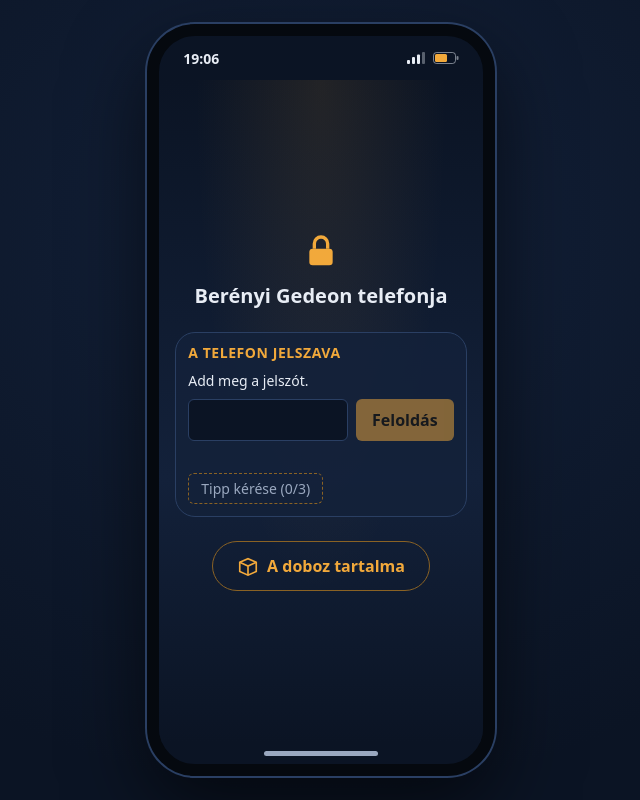
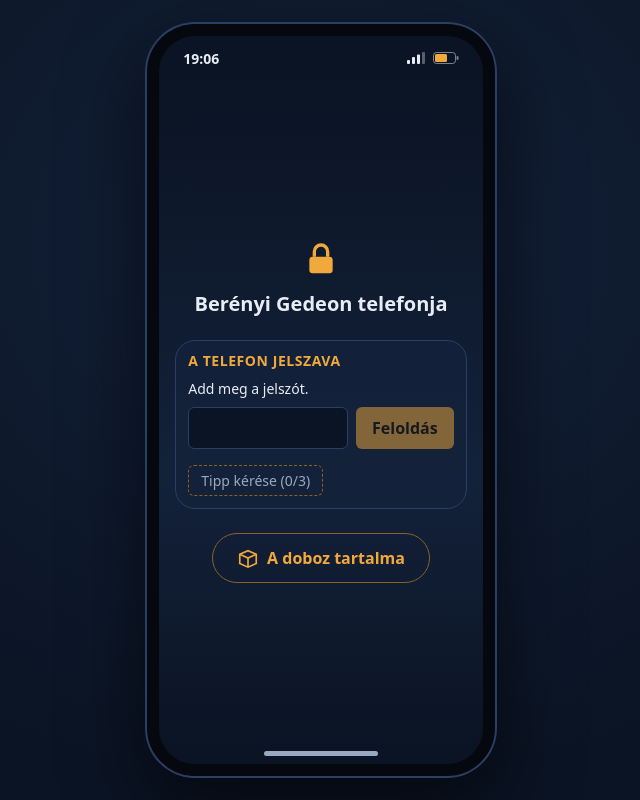
Before and after one commit to moroczhanna13/fenyohaza-titka, a React (Vite) app: page / in a window 1280 px wide. Both pictures are taken after a click on the button "Kezdés". Shown: the whole page, without its empty margins (319-959 px from the left). Built offline with nearby package versions, Linux system fonts and the light colour scheme.

Commit message:
Prototípus végigjátszása telefonméretben, apró javítások
- Zár- és bevezető-képernyő: a szürkés fénysáv eltávolítva
- Fejtörő: az üres hibaüzenet-sor nem foglal helyet

Co-Authored-By: Claude Opus 5.5 <noreply@anthropic.com>

```diff
--- a/src/app/IntroScreen.module.css
+++ b/src/app/IntroScreen.module.css
@@ -4,7 +4,7 @@
   justify-content: center;
   gap: var(--space-4);
   padding: var(--space-8) var(--space-6);
-  background: radial-gradient(ellipse at 50% 20%, rgb(242 169 59 / 0.08), transparent 60%), var(--color-bg);
+  background: var(--color-bg);
 }
 
 .kicker {
--- a/src/app/LockScreen.module.css
+++ b/src/app/LockScreen.module.css
@@ -4,9 +4,7 @@
   justify-content: center;
   gap: var(--space-6);
   padding: var(--space-6) var(--space-4);
-  background:
-    radial-gradient(ellipse at 50% 0%, rgb(242 169 59 / 0.1), transparent 55%),
-    linear-gradient(180deg, var(--color-bg), var(--color-surface) 60%, var(--color-bg));
+  background: linear-gradient(180deg, var(--color-bg), var(--color-surface) 60%, var(--color-bg));
 }
 
 .top {
--- a/src/puzzles/Puzzle.module.css
+++ b/src/puzzles/Puzzle.module.css
@@ -63,9 +63,9 @@
   cursor: default;
 }
 
+/* Always mounted (live region), but takes no space while empty. */
 .feedback {
   display: block;
-  min-height: 1.2em;
   margin: 0;
   font-size: var(--font-size-sm);
   color: var(--color-danger);
```
Also changed, not shown: 1 other file (tests, documents, lock files or other folders).
